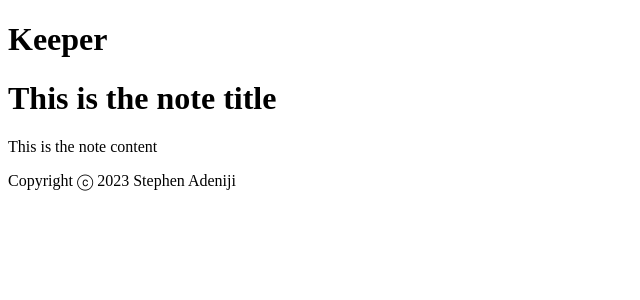
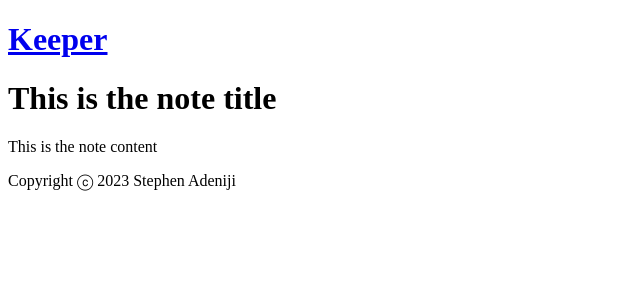
Before and after one commit to Praizee/Keeper-App-01, a React (Vite) app: page / in a window 1280 px wide. Shown: the top 300 px of the page, without its empty margins (0-640 px from the left). Built offline with nearby package versions, Linux system fonts and the light colour scheme; a web font is replaced by a local one.

Commit message:
Update Header.jsx

```diff
--- a/src/components/Header.jsx
+++ b/src/components/Header.jsx
@@ -3,7 +3,7 @@ import React from "react";
 function Header() {
     return (
         <header>
-            <h1>Keeper</h1>
+            <a href="#"><h1>Keeper</h1></a>
         </header>
     );
 }
```
